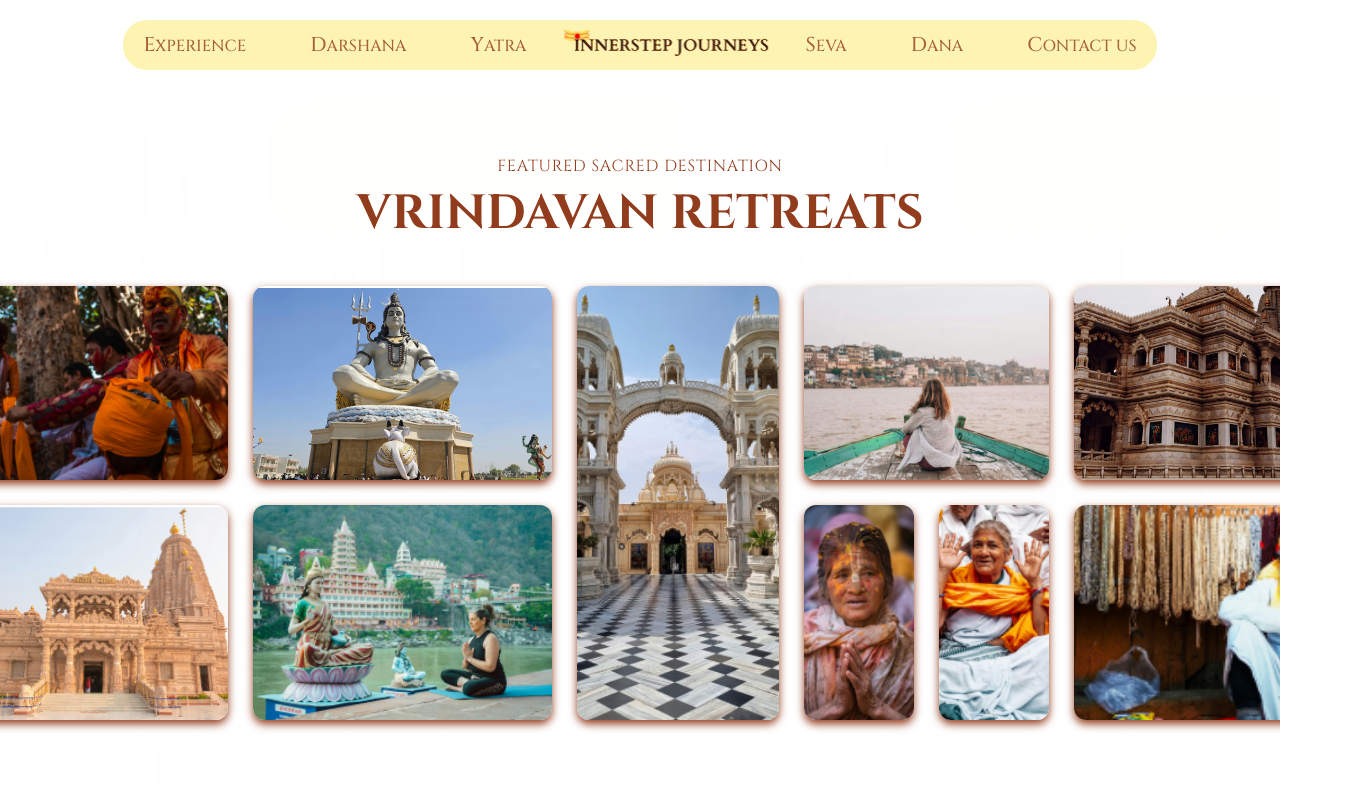
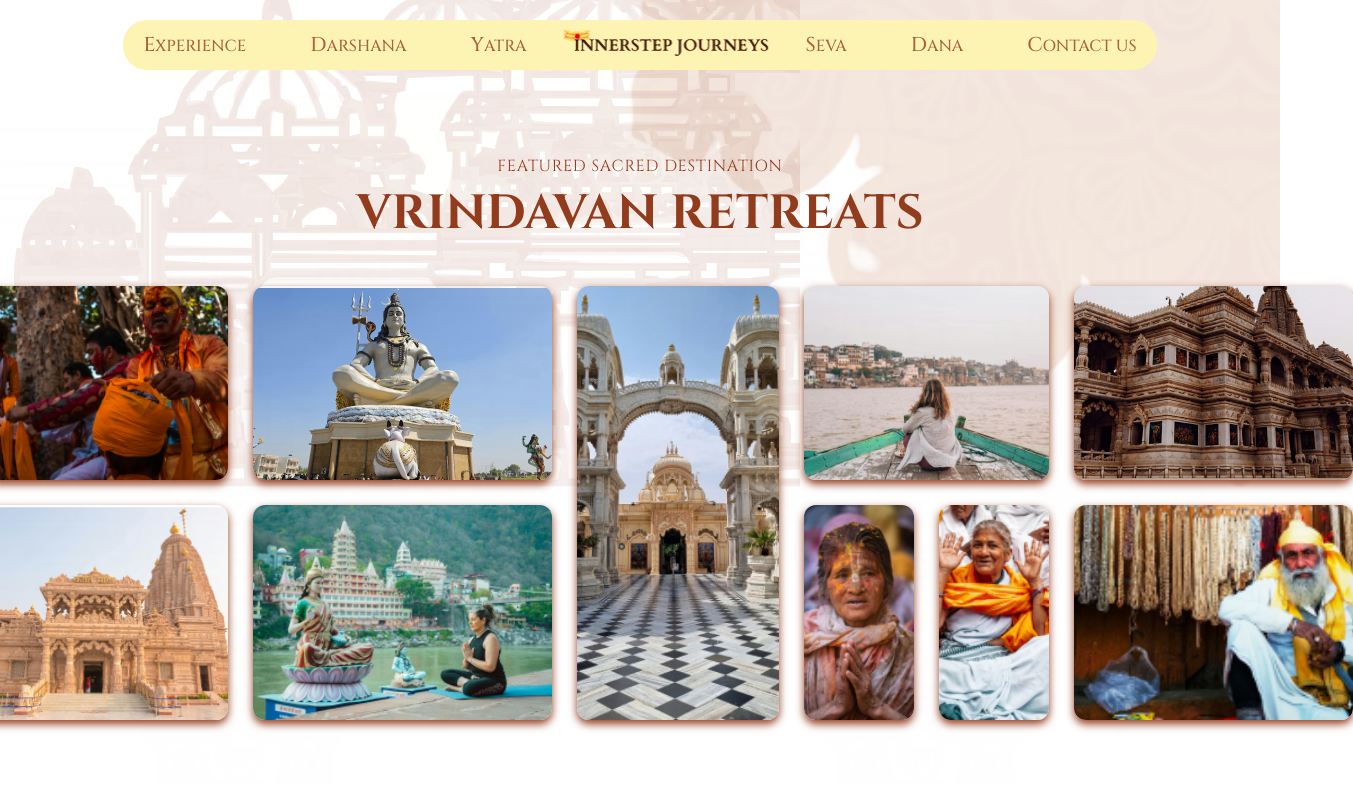
Before and after one commit to akshitasyal/InnerStep-Journeys, a Next.js app: page / in a window 1280 px wide. Shown: the top 800 px of the page, 1353 px wide, since content can reach past the window. Built offline with nearby package versions, Linux system fonts and the light colour scheme; a web font is replaced by a local one.

Commit message:
feat: added background vector in the featured destination section

```diff
--- a/app/components/featruedDestination/FeaturedDestination.tsx
+++ b/app/components/featruedDestination/FeaturedDestination.tsx
@@ -4,7 +4,23 @@ import styles from "./style.module.css";
 
 const FeaturedDestination: React.FC = () => {
   return (
-    <section className=" py-16 relative overflow-hidden">
+    <section className=" py-16 relative">
+      <Image
+        src="/svg/bg-vector3.svg"
+        alt="background vector"
+        width={1000}
+        height={1000}
+        className="absolute top-0 right-0 rotate-180 translate-y-[-60%] z-[-1]"
+      />
+
+      <Image
+        src="/svg/bg-vector2.svg"
+        alt="background vector"
+        width={800}
+        height={800}
+        className="absolute top-0 left-0  translate-y-[-40%] z-[-1]"
+      />
+
       {/* Background pattern - optional */}
       <div className="absolute inset-0 opacity-10 pointer-events-none">
         <div className="w-full h-full bg-[url('/svg/bg-vector.svg')] bg-repeat opacity-30"></div>
```
Also changed, not shown: public/svg/bg-vector2.svg (added), public/svg/bg-vector3.svg (added).
